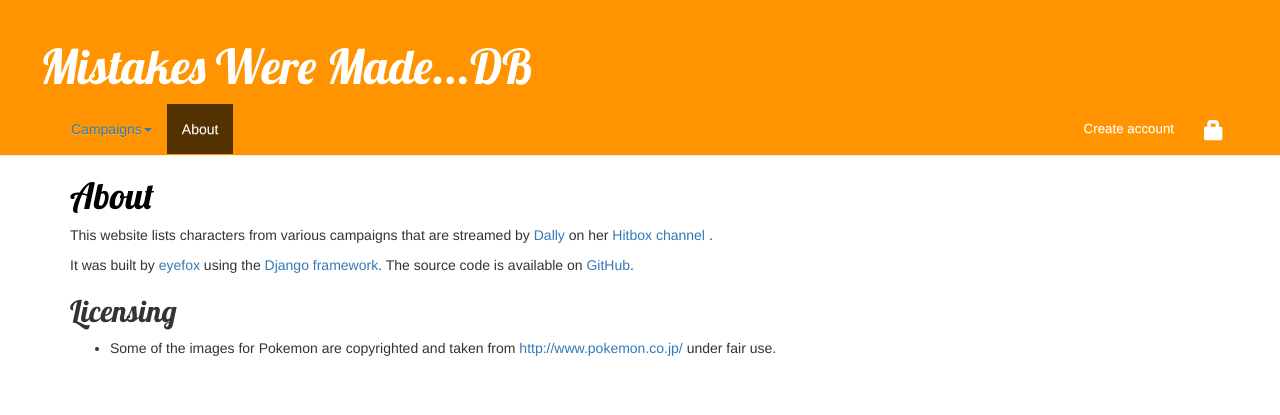
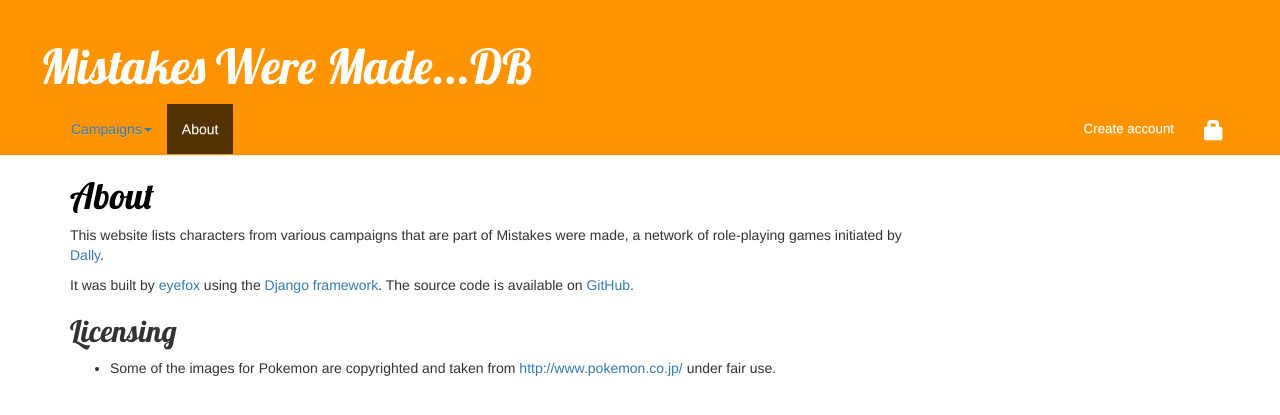
Before and after one commit to eyefox47/dally-stats, a Django app: page /about/ in a window 1280 px wide. Shown: the top 415 px of the page. Run offline with Django 3.2, Linux system fonts and the light colour scheme; data that the repository does not hold is empty; some libraries are stand-ins or nearby versions.

Commit message:
changed about page to include MWM

```diff
--- a/stally/templates/stally/about.html
+++ b/stally/templates/stally/about.html
@@ -11,10 +11,9 @@
     <h1>About</h1>
   </div>
 
-  <p>This website lists characters from various campaigns that are streamed by
-    <a target="_blank" href="http://dallydaydream.tumblr.com/">Dally</a> on her
-    <a target="_blank" href="http://www.hitbox.tv/DallyDaydream">Hitbox channel
-    </a>.</p>
+  <p>This website lists characters from various campaigns that are part of
+    Mistakes were made, a network of role-playing games initiated by
+    <a target="_blank" href="http://dallydaydream.tumblr.com/">Dally</a>.</p>
   <p>It was built by
       <a target="_blank" href="https://twitter.com/eyefox42">eyefox</a>
       using the
```
